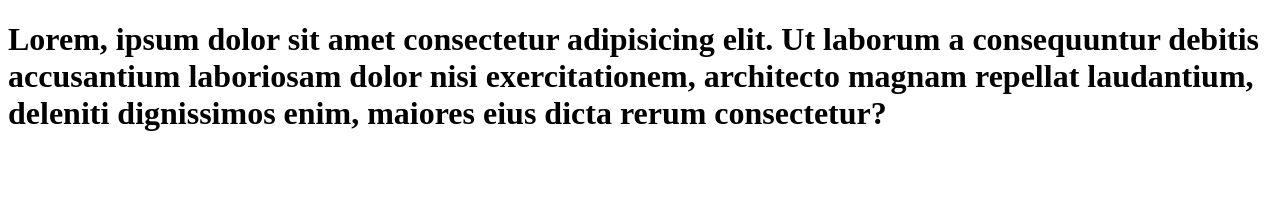
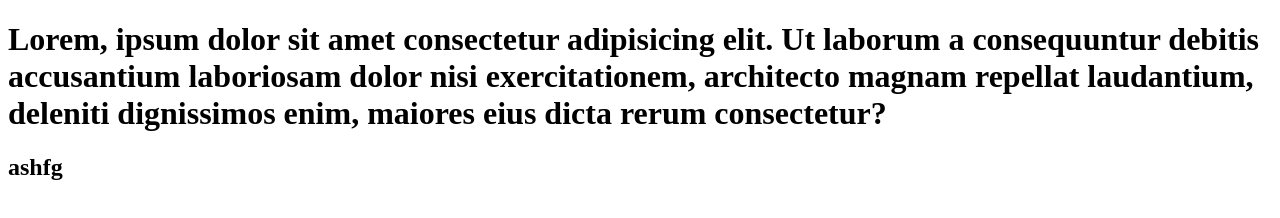
Before and after one commit to behruzcik2011/ghgh, a plain HTML site: page index.html in a window 1280 px wide. Drawn offline with Linux system fonts and the light colour scheme.

Commit message:
h2 qosh boldi

```diff
--- a/index.html
+++ b/index.html
@@ -6,6 +6,6 @@
     <title>Document</title>
 </head>
 <body>
-    <h1>Lorem, ipsum dolor sit amet consectetur adipisicing elit. Ut laborum a consequuntur debitis accusantium laboriosam dolor nisi exercitationem, architecto magnam repellat laudantium, deleniti dignissimos enim, maiores eius dicta rerum consectetur?</h1>
+    <h1>Lorem, ipsum dolor sit amet consectetur adipisicing elit. Ut laborum a consequuntur debitis accusantium laboriosam dolor nisi exercitationem, architecto magnam repellat laudantium, deleniti dignissimos enim, maiores eius dicta rerum consectetur?</h1> <h2>ashfg</h2>
 </body>
 </html>
```
